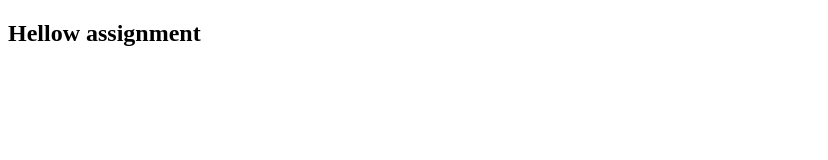
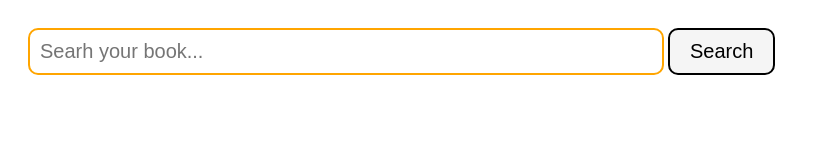
Before and after one commit to proloypaul/FindBooks, a plain HTML site: page index.html in a window 1280 px wide. Shown: the whole page, without its empty margins (0-828 px from the left). Drawn offline with Linux system fonts and the light colour scheme.

Commit message:
search btn done

```diff
--- a/index.html
+++ b/index.html
@@ -11,9 +11,15 @@
 <body>
     <header>
         <section>
-            <h1>Hellow assignment</h1>
+            <!-- search Box -->
+            <div>
+                <input id="inputText" type="text" placeholder="Searh your book...">
+                <button class="searchBtn" onclick="getSearchText()">Search</button>
+            </div>
         </section>
     </header>
+
+
 
 
     <script src="script.js"></script>
--- a/script.js
+++ b/script.js
@@ -1 +1,4 @@
-console.log("I am okay")
+// get search text value
+const getSearchText = () => {
+    console.log("onclick done");
+}
--- a/style.css
+++ b/style.css
@@ -0,0 +1,19 @@
+section{
+    padding: 20px;
+}
+/* style search section */
+#inputText{
+    font-size: 20px;
+    padding: 10px;
+    border: 2px solid orange;
+    border-radius: 10px;
+    width: 50%;
+}
+.searchBtn{
+    background-color: whitesmoke;
+    font-size: 20px;
+    font-weight: 500;
+    padding: 10px 20px;
+    border: 2px solid black;
+    border-radius: 10px;
+}
```
